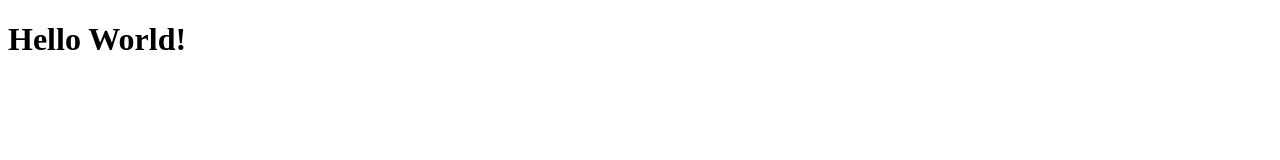
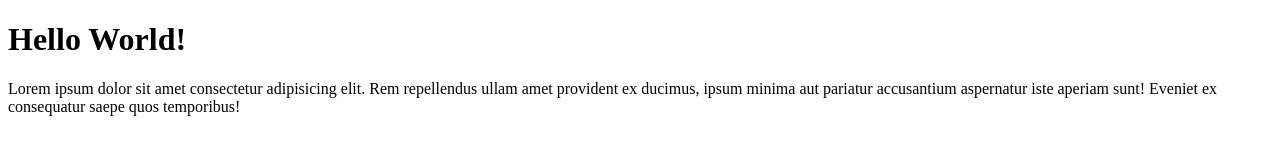
Before and after one commit to bim-bima/git-test, a plain HTML site: page index.html in a window 1280 px wide. Drawn offline with Linux system fonts and the light colour scheme.

Commit message:
mengubah index.html

```diff
--- a/index.html
+++ b/index.html
@@ -1,12 +1,18 @@
 <!DOCTYPE html>
 <html lang="en">
+
 <head>
   <meta charset="UTF-8" />
   <meta http-equiv="X-UA-Compatible" content="IE=edge" />
   <meta name="viewport" content="width=device-width, initial-scale=1.0" />
   <title>Test Git</title>
 </head>
+
 <body>
   <h1>Hello World!</h1>
+  <p>Lorem ipsum dolor sit amet consectetur adipisicing elit. Rem repellendus ullam amet provident ex ducimus,
+    ipsum minima aut pariatur accusantium aspernatur iste aperiam sunt! Eveniet ex consequatur saepe quos temporibus!
+  </p>
 </body>
+
 </html>
```
Lines whose indentation alone changed are shown as unchanged.
